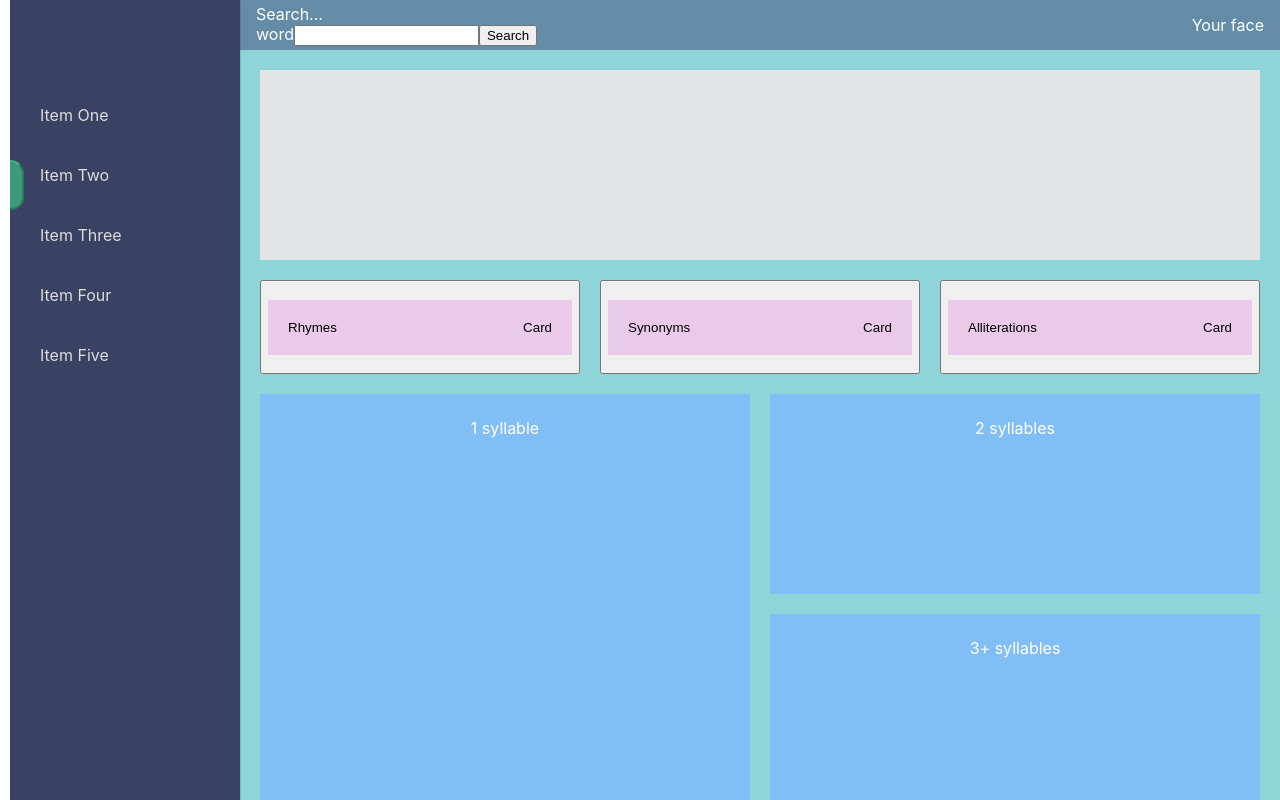
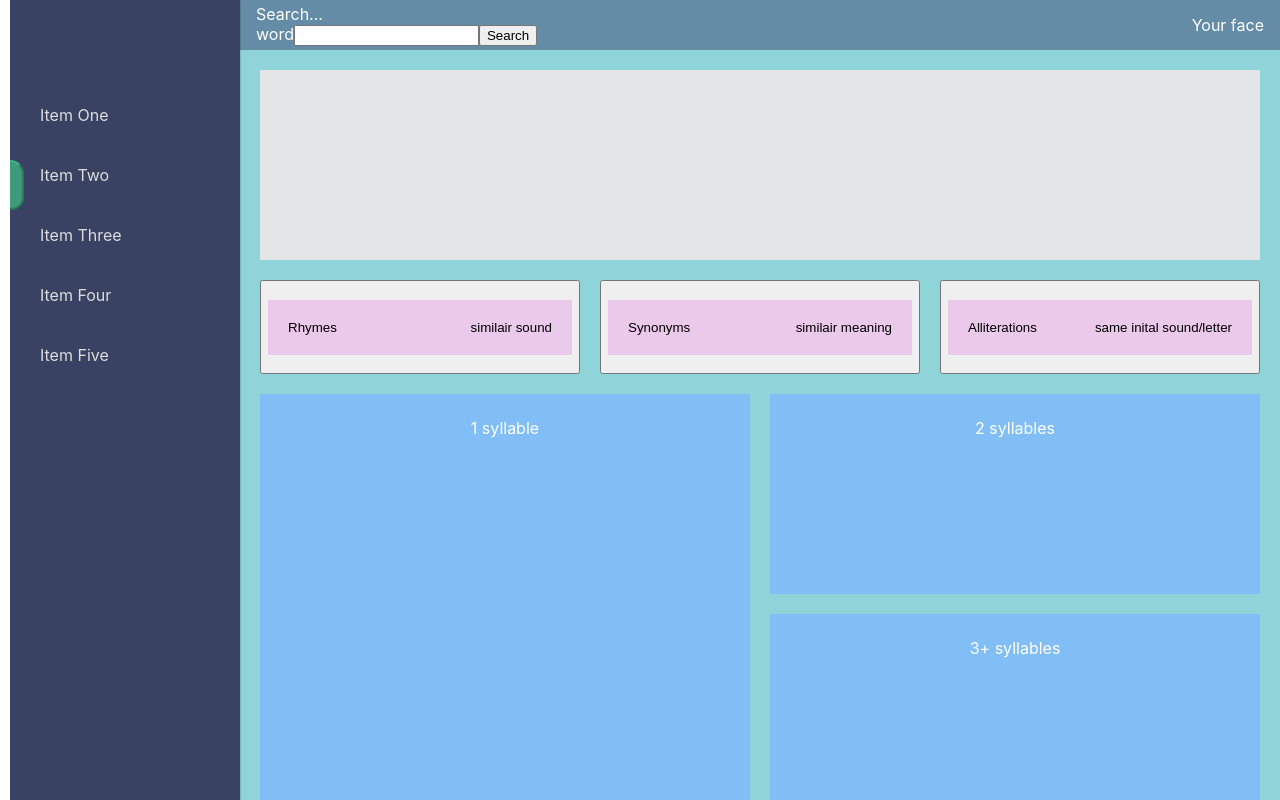
Before and after one commit to eemontemayor/Lyrique-client, a React (Create React App) app: page / in a window 1280 px wide. Shown: the top 800 px of the page. Built offline with nearby package versions, Linux system fonts and the light colour scheme.

Commit message:
css tweak for word button

```diff
--- a/src/App.css
+++ b/src/App.css
@@ -111,7 +111,7 @@ body {
 
   .main-overview {
     display: grid;
-    grid-template-columns: repeat(auto-fit, minmax(265px, 1fr));
+    grid-template-columns: repeat(auto-fit, minmax(250px, 1fr));
     grid-auto-rows: 94px;
     grid-gap: 20px;
     margin: 20px;
--- a/src/App.js
+++ b/src/App.js
@@ -215,21 +215,21 @@ class App extends React.Component {
               <div className="overviewcard">
                 <div className="overviewcard__icon">Rhymes</div>
 
-                <div className="overviewcard__info">Card</div>
+                <div className="overviewcard__info">similair sound</div>
               </div>
             </button>
             <button onClick={this.handleGetSyns}>
               <div className="overviewcard">
                 <div className="overviewcard__icon">Synonyms</div>
 
-                <div className="overviewcard__info">Card</div>
+                <div className="overviewcard__info">similair meaning</div>
               </div>
             </button>
             <button onClick={this.handleGetAllits}>
               <div className="overviewcard">
                 <div className="overviewcard__icon">Alliterations</div>
 
-                <div className="overviewcard__info">Card</div>
+                <div className="overviewcard__info">same inital sound/letter</div>
               </div>
             </button>
             {/* <div className="overviewcard">
--- a/src/components/WordList/WordList.css
+++ b/src/components/WordList/WordList.css
@@ -4,7 +4,7 @@
     flex-wrap: wrap;
     height:auto;
     width: 100%;
-    background-color: aliceblue;
+    /* background-color: aliceblue; */
     color:black;
 
 }
@@ -15,3 +15,12 @@
     color: #171e42;
   padding: 10px;
 }
+
+.result_word button:hover{
+  cursor:pointer;
+}
+
+.result_word button{
+  border: none;
+
+}
```
